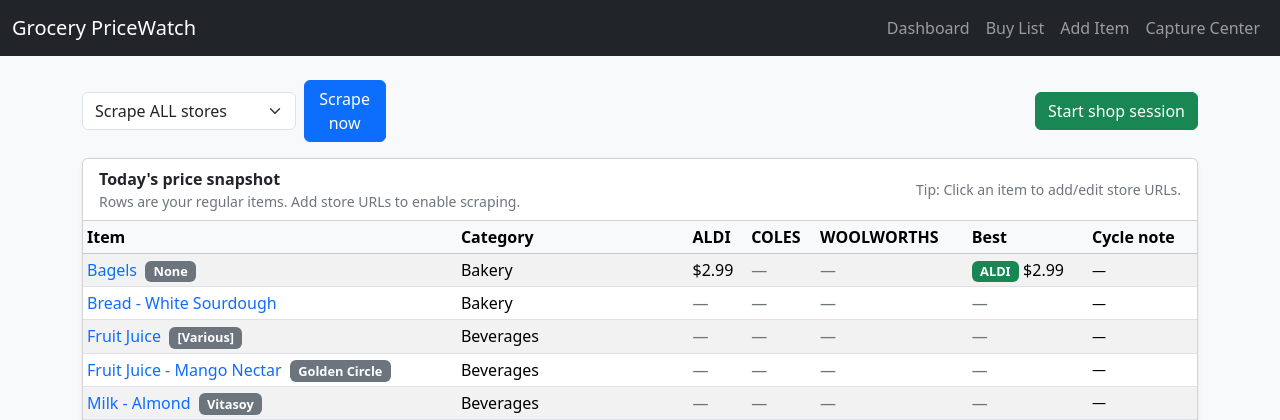
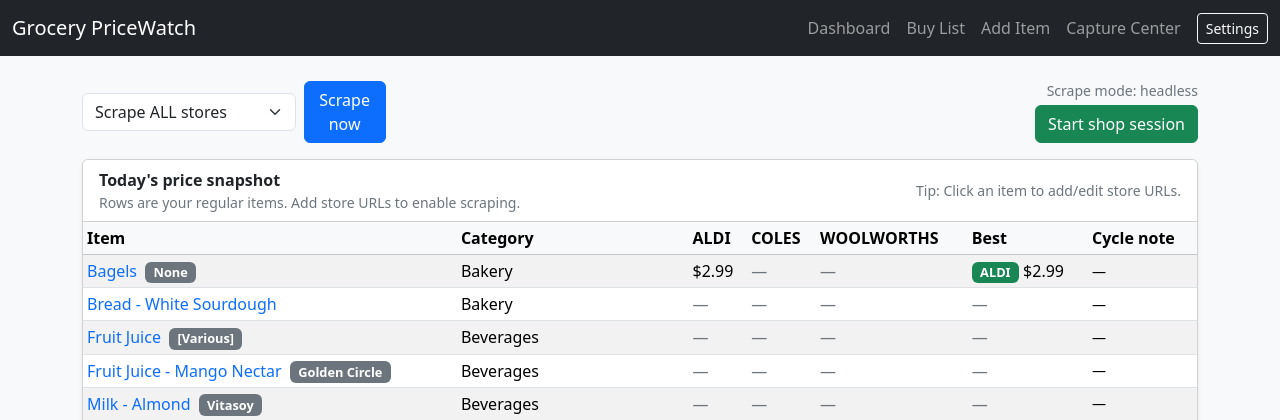
Before and after one commit to n0rgus/milk_etc, a FastAPI app: page / in a window 1280 px wide. Shown: the top 420 px of the page. Run offline with FastAPI, Linux system fonts and the light colour scheme.

Commit message:
Add runtime scrape settings API and settings modal UI

```diff
--- a/app/main.py
+++ b/app/main.py
@@ -36,6 +36,8 @@
     compute_cycle_insights,
     build_buylist_groups,
     seed_from_json_if_empty,
+    get_scrape_settings,
+    set_scrape_settings,
 )
 
 APP_TITLE = "Grocery PriceWatch"
@@ -79,6 +81,7 @@
         best = compute_best_store_map(items, latest)
         cycles = compute_cycle_insights(db, [i.id for i in items])
         stores = db.query(Store).order_by(Store.name.asc()).all()
+        scrape_settings = get_scrape_settings(db)
         return templates.TemplateResponse(
             "index.html",
             {
@@ -89,6 +92,7 @@
                 "latest": latest,
                 "best": best,
                 "cycles": cycles,
+                "scrape_settings": scrape_settings,
             },
         )
     finally:
@@ -245,7 +249,8 @@
             if not eligible:
                 continue
 
-            results = scrape_item_prices(eligible)
+            scrape_settings = get_scrape_settings(db)
+            results = scrape_item_prices(eligible, settings=scrape_settings)
             # Persist results
             for store_name, data in results.items():
                 st = db.query(Store).filter(Store.name == store_name).one()
@@ -467,6 +472,26 @@
     finally:
         db.close()
 
+
+
+@app.get("/api/settings/scrape")
+def api_get_scrape_settings():
+    db = SessionLocal()
+    try:
+        return get_scrape_settings(db)
+    finally:
+        db.close()
+
+
+@app.post("/api/settings/scrape")
+def api_set_scrape_settings(payload: dict = Body(...)):
+    db = SessionLocal()
+    try:
+        settings = set_scrape_settings(db, payload)
+        return settings
+    finally:
+        db.close()
+
 @app.get("/buylist", response_class=HTMLResponse)
 def buylist(request: Request):
     db = SessionLocal()
--- a/app/scrape.py
+++ b/app/scrape.py
@@ -19,9 +19,6 @@
 
 DEBUG_DIR = Path(os.environ.get("PRICEWATCH_DEBUG_DIR", "scrape_debug"))
 DEBUG_DIR.mkdir(parents=True, exist_ok=True)
-
-HEADFUL = os.environ.get("PRICEWATCH_HEADFUL", "0").strip().lower() in ("1", "true", "yes")
-SLOWMO_MS = int(os.environ.get("PRICEWATCH_SLOWMO_MS", "0"))
 
 
 def _state_path(store_name: str) -> str:
@@ -67,7 +64,7 @@
     return []
 
 
-def scrape_item_prices(store_links: List[Any]) -> Dict[str, Dict[str, Any]]:
+def scrape_item_prices(store_links: List[Any], settings: Dict[str, Any] | None = None) -> Dict[str, Dict[str, Any]]:
     """
     store_links: list of StoreLink rows (must have .store.name and .url)
     Returns: {STORE_NAME: {"price": float, "was_price": float|None, ...}}
@@ -78,13 +75,24 @@
         if sl.url:
             by_store[sl.store.name].append(sl)
 
+    settings = settings or {}
+    env_headful = os.environ.get("PRICEWATCH_HEADFUL", "0").strip().lower() in ("1", "true", "yes")
+    env_slowmo_ms = int(os.environ.get("PRICEWATCH_SLOWMO_MS", "0"))
+    headful = bool(settings.get("headful", env_headful))
+    try:
+        slowmo_ms = max(0, int(settings.get("slowmo_ms", env_slowmo_ms) or 0))
+    except (TypeError, ValueError):
+        slowmo_ms = env_slowmo_ms
+    debug_capture_enabled = bool(settings.get("debug_capture_enabled", True))
+    save_storage_state = bool(settings.get("save_storage_state", True))
+
     with sync_playwright() as p:
         # NOTE: Coles tends to behave differently in bundled headless Chromium vs a real installed browser.
         # Using the installed Edge channel on Windows usually matches "debug headful" behaviour much better.
         browser = p.chromium.launch(
             channel="msedge",
-            headless=not HEADFUL,
-            slow_mo=SLOWMO_MS if HEADFUL else 0,
+            headless=not headful,
+            slow_mo=slowmo_ms if headful else 0,
         )
 
         for store_name, links in by_store.items():
@@ -153,7 +161,7 @@
                             break
 
                     if price_text is None:
-                        if store_name == "COLES":
+                        if store_name == "COLES" and debug_capture_enabled:
                             page.screenshot(path=str(DEBUG_DIR / "coles_no_match.png"), full_page=True)
                             (DEBUG_DIR / "coles_no_match.html").write_text(page.content(), encoding="utf-8")
                         raise Exception(f"No elements matched selectors: {price_selectors}")
@@ -189,28 +197,31 @@
                         data["promo_text"] = (data.get("promo_text") or "") or None
 
                 except PlaywrightTimeoutError:
-                    try:
-                        page.screenshot(path=str(DEBUG_DIR / f"{store_name.lower()}_error.png"), full_page=True)
-                        (DEBUG_DIR / f"{store_name.lower()}_error.html").write_text(page.content(), encoding="utf-8")
-                    except Exception:
-                        pass
+                    if debug_capture_enabled:
+                        try:
+                            page.screenshot(path=str(DEBUG_DIR / f"{store_name.lower()}_error.png"), full_page=True)
+                            (DEBUG_DIR / f"{store_name.lower()}_error.html").write_text(page.content(), encoding="utf-8")
+                        except Exception:
+                            pass
                     data["promo_text"] = (data.get("promo_text") or "") + " [timeout]"
                 except Exception as e:
-                    try:
-                        page.screenshot(path=str(DEBUG_DIR / f"{store_name.lower()}_error.png"), full_page=True)
-                        (DEBUG_DIR / f"{store_name.lower()}_error.html").write_text(page.content(), encoding="utf-8")
-                    except Exception:
-                        pass
+                    if debug_capture_enabled:
+                        try:
+                            page.screenshot(path=str(DEBUG_DIR / f"{store_name.lower()}_error.png"), full_page=True)
+                            (DEBUG_DIR / f"{store_name.lower()}_error.html").write_text(page.content(), encoding="utf-8")
+                        except Exception:
+                            pass
                     data["promo_text"] = (data.get("promo_text") or "") + f" [error: {type(e).__name__}]"
                 finally:
                     page.close()
 
                 results[store_name] = data
 
-            try:
-                context.storage_state(path=sp)
-            except Exception:
-                pass
+            if save_storage_state:
+                try:
+                    context.storage_state(path=sp)
+                except Exception:
+                    pass
             context.close()
 
         browser.close()
--- a/templates/base.html
+++ b/templates/base.html
@@ -16,11 +16,12 @@
 <nav class="navbar navbar-expand-lg navbar-dark bg-dark">
   <div class="container-fluid">
     <a class="navbar-brand" href="/">{{ title }}</a>
-    <div class="navbar-nav">
+    <div class="navbar-nav align-items-lg-center">
       <a class="nav-link" href="/">Dashboard</a>
       <a class="nav-link" href="/buylist">Buy List</a>
       <a class="nav-link" href="/items/new">Add Item</a>
       <a class="nav-link" href="/capture">Capture Center</a>
+      <button class="btn btn-sm btn-outline-light ms-lg-2" type="button" data-bs-toggle="modal" data-bs-target="#scrapeSettingsModal">Settings</button>
     </div>
   </div>
 </nav>
@@ -29,6 +30,114 @@
   {% block content %}{% endblock %}
 </main>
 
+<div class="modal fade" id="scrapeSettingsModal" tabindex="-1" aria-labelledby="scrapeSettingsModalLabel" aria-hidden="true">
+  <div class="modal-dialog">
+    <div class="modal-content">
+      <div class="modal-header">
+        <h5 class="modal-title" id="scrapeSettingsModalLabel">Scrape Settings</h5>
+        <button type="button" class="btn-close" data-bs-dismiss="modal" aria-label="Close"></button>
+      </div>
+      <div class="modal-body">
+        <form id="scrape-settings-form" class="d-flex flex-column gap-3">
+          <div class="form-check">
+            <input class="form-check-input" type="checkbox" id="settings-headful">
+            <label class="form-check-label" for="settings-headful">Run scraper in headful mode (visible browser)</label>
+          </div>
+
+          <div>
+            <label class="form-label" for="settings-slowmo">SlowMo (ms)</label>
+            <input class="form-control" type="number" min="0" step="50" id="settings-slowmo" value="0">
+          </div>
+
+          <div class="form-check">
+            <input class="form-check-input" type="checkbox" id="settings-debug-capture">
+            <label class="form-check-label" for="settings-debug-capture">Capture debug artifacts on scrape failure (screenshot + HTML)</label>
+          </div>
+
+          <div class="form-check">
+            <input class="form-check-input" type="checkbox" id="settings-save-storage-state">
+            <label class="form-check-label" for="settings-save-storage-state">Persist store session state (storage_state)</label>
+          </div>
+        </form>
+        <div id="settings-save-feedback" class="small mt-2"></div>
+      </div>
+      <div class="modal-footer">
+        <button type="button" class="btn btn-secondary" data-bs-dismiss="modal">Cancel</button>
+        <button type="button" class="btn btn-primary" id="save-scrape-settings-btn">Save</button>
+      </div>
+    </div>
+  </div>
+</div>
+
 <script src="https://cdn.jsdelivr.net/npm/bootstrap@5.3.3/dist/js/bootstrap.bundle.min.js"></script>
+<script>
+(function () {
+  const modalEl = document.getElementById("scrapeSettingsModal");
+  const headfulEl = document.getElementById("settings-headful");
+  const slowmoEl = document.getElementById("settings-slowmo");
+  const debugCaptureEl = document.getElementById("settings-debug-capture");
+  const saveStorageStateEl = document.getElementById("settings-save-storage-state");
+  const saveBtn = document.getElementById("save-scrape-settings-btn");
+  const feedbackEl = document.getElementById("settings-save-feedback");
+
+  function updateSlowmoEnabled() {
+    slowmoEl.disabled = !headfulEl.checked;
+  }
+
+  function setFeedback(text, ok) {
+    feedbackEl.textContent = text || "";
+    feedbackEl.className = ok ? "small mt-2 text-success" : "small mt-2 text-danger";
+  }
+
+  async function loadSettings() {
+    setFeedback("", true);
+    try {
+      const res = await fetch("/api/settings/scrape");
+      if (!res.ok) throw new Error("Failed to load settings");
+      const data = await res.json();
+      headfulEl.checked = !!data.headful;
+      slowmoEl.value = Number.isFinite(Number(data.slowmo_ms)) ? Number(data.slowmo_ms) : 0;
+      debugCaptureEl.checked = !!data.debug_capture_enabled;
+      saveStorageStateEl.checked = !!data.save_storage_state;
+      updateSlowmoEnabled();
+    } catch (err) {
+      setFeedback("Unable to load settings.", false);
+    }
+  }
+
+  async function saveSettings() {
+    setFeedback("", true);
+    const payload = {
+      headful: !!headfulEl.checked,
+      slowmo_ms: Math.max(0, parseInt(slowmoEl.value || "0", 10) || 0),
+      debug_capture_enabled: !!debugCaptureEl.checked,
+      save_storage_state: !!saveStorageStateEl.checked,
+    };
+
+    try {
+      const res = await fetch("/api/settings/scrape", {
+        method: "POST",
+        headers: { "Content-Type": "application/json" },
+        body: JSON.stringify(payload),
+      });
+      if (!res.ok) throw new Error("Failed to save settings");
+      setFeedback("Saved.", true);
+      setTimeout(() => window.location.reload(), 300);
+    } catch (err) {
+      setFeedback("Unable to save settings.", false);
+    }
+  }
+
+  if (modalEl) {
+    modalEl.addEventListener("show.bs.modal", loadSettings);
+  }
+  if (headfulEl) {
+    headfulEl.addEventListener("change", updateSlowmoEnabled);
+  }
+  if (saveBtn) {
+    saveBtn.addEventListener("click", saveSettings);
+  }
+})();
+</script>
 </body>
 </html>
--- a/templates/index.html
+++ b/templates/index.html
@@ -11,9 +11,19 @@
     <button class="btn btn-primary" type="submit">Scrape now</button>
   </form>
 
-  <form method="post" action="/shop/start" class="ms-auto">
-    <button class="btn btn-success" type="submit">Start shop session</button>
-  </form>
+  <div class="ms-auto text-end">
+    <div class="small muted">
+      Scrape mode:
+      {% if scrape_settings and scrape_settings.headful %}
+        headful (slowmo {{ scrape_settings.slowmo_ms }}ms)
+      {% else %}
+        headless
+      {% endif %}
+    </div>
+    <form method="post" action="/shop/start" class="mt-1">
+      <button class="btn btn-success" type="submit">Start shop session</button>
+    </form>
+  </div>
 </div>
 
 <div class="card shadow-sm">
```
Also changed, not shown: app/models.py (+11 -1 lines), app/services.py (+51 -1 lines).
